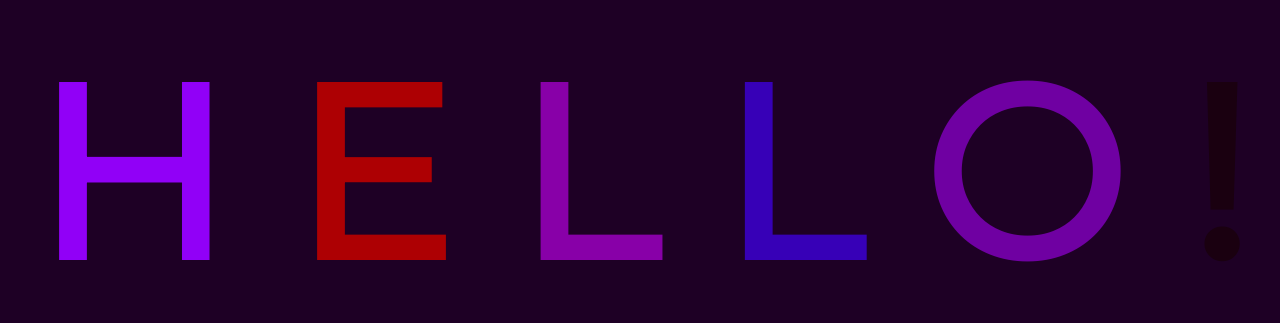
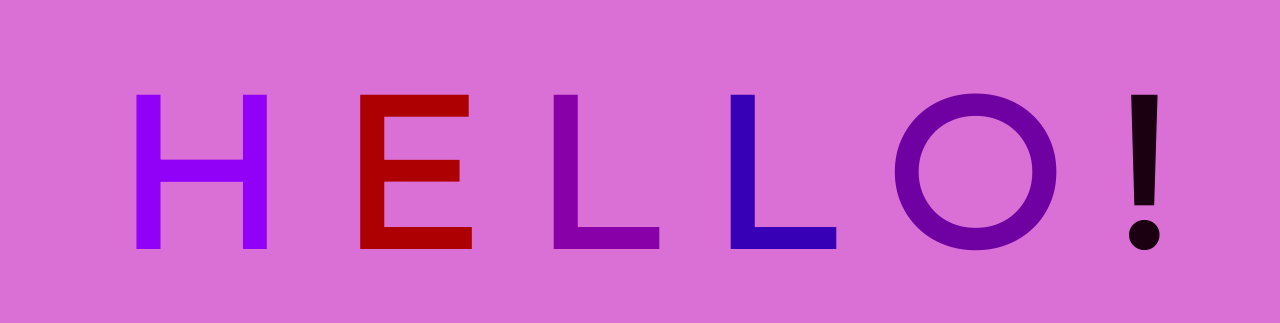
Before and after one commit to lcarinad/animatedTextGitDemo_V2, a plain HTML site: page index.html in a window 1280 px wide. Shown: the part 234-557 px from the top of the page. Drawn offline with Linux system fonts and the light colour scheme.

Commit message:
someone else did this

```diff
--- a/style.css
+++ b/style.css
@@ -3,10 +3,10 @@ body {
   justify-content: center;
   align-items: center;
   height: 100vh;
-  background-color: rgb(30, 0, 37);
+  background-color: orchid;
 }
 h1 {
-  font-size: 15rem;
+  font-size: 13rem;
   font-family: Montserrat;
 }
 .letter {
```
